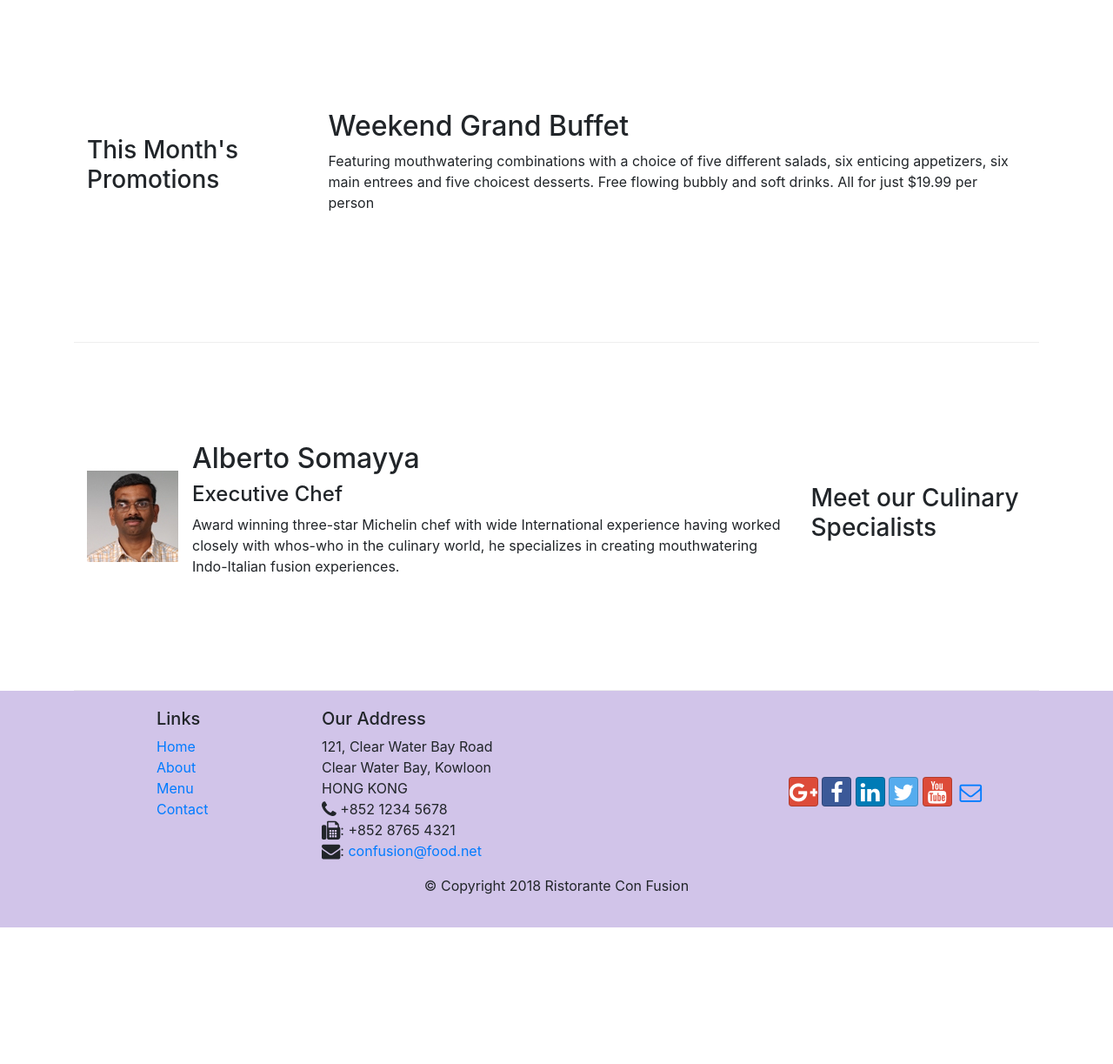
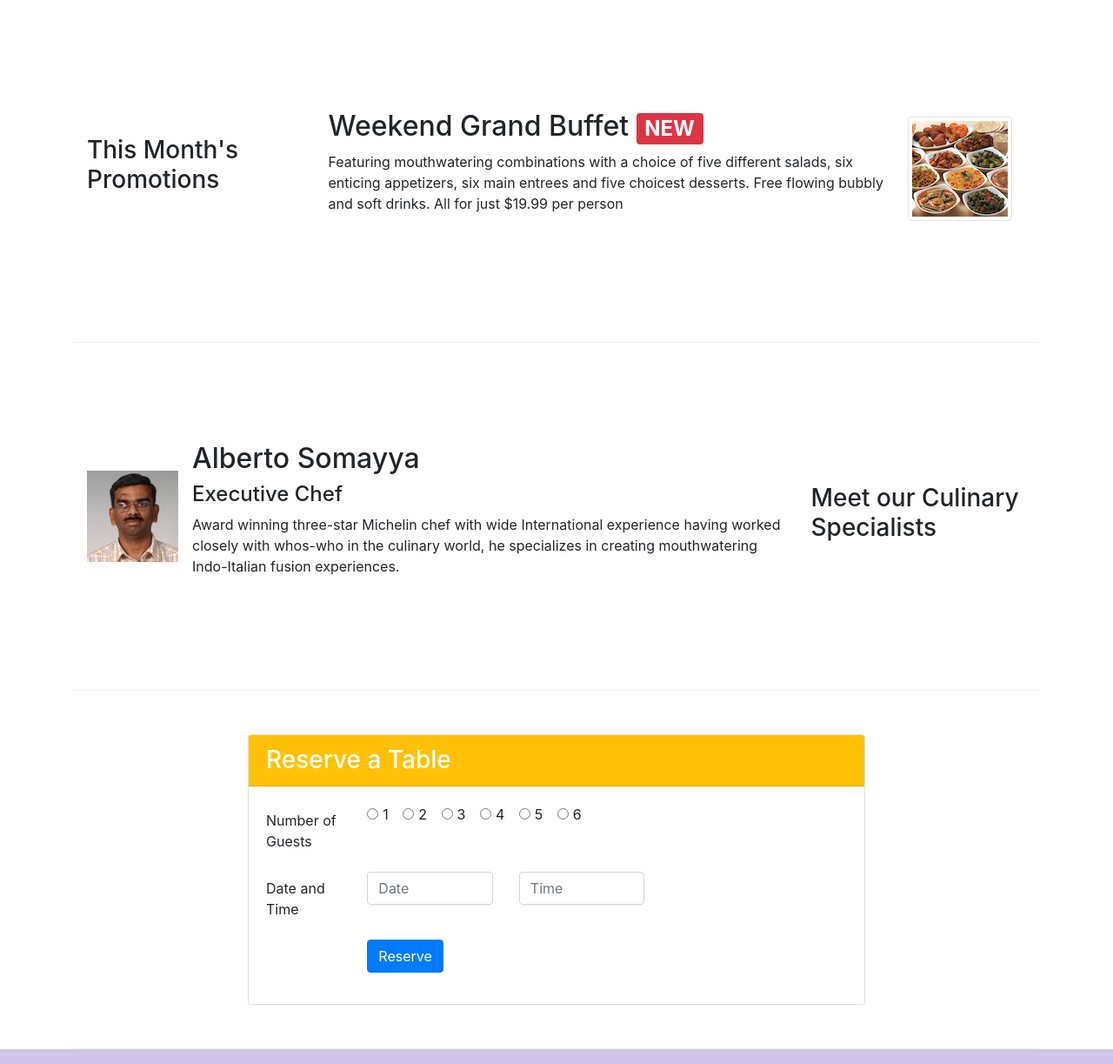
Before and after one commit to Nityasantoshini/git-test, a website: page index.html in a window 1280 px wide. Shown: the part 740-1963 px from the top of the page at 87% size. Before the commit the page ends 1806 px from the top, so only its background shows below. Drawn offline with nearby package versions, Linux system fonts and the light colour scheme.

Commit message:
assignment 2

```diff
--- a/index.html
+++ b/index.html
@@ -41,8 +41,15 @@
                     <h1>Ristorante con Fusion</h1>
                     <p>We take inspiration from the World's best cuisines, and create a unique fusion experience. Our lipsmacking creations will tickle your culinary senses!</p>
                 </div>
-                <div class = "col-12 col-sm align-self-center">
-                    <img src = "img/logo.png" class = "img-fluid">
+                <div class = "col-12 col-sm-6 align-self-center">
+                    <div class="row">
+                        <div class="col-12 col-sm-6">
+                            <img src="img/logo.png" class="img-fluid">
+                        </div>
+                        <div class="col-12 col-sm-6 align-self-center">
+                            <a role="button" class="btn-sm-block nav-link btn-warning" href="#reserveBtn" style = "text-align: center">Reserve Table</a>
+                        </div>
+                    </div>
                 </div>
             </div>
         </div>
@@ -55,10 +62,10 @@
             </div>
             <div class = "col col-sm order-sm-first col-md">
                 <div class = "media">
-                    <img class = "d-flex mr-3 img-thumbnail align-slef-center" src = "img/uthappizza.png" alt = "utthappizza">
+                    <img class = "d-flex mr-3 img-thumbnail align-self-center" src = "img/uthappizza.png" alt = "utthappizza">
                     <div class = "media-body">
                         <h2 class = "mt-0">Uthappizza<span class = "badge badge-danger">HOT</span> <span class = "badge badge-pill badge-secondary">$4.99</span></h2>
-                        <p>A unique combination of Indian Uthappam (pancake) and Italian pizza, topped with Cerignola olives, ripe vine cherry tomatoes, Vidalia onion, Guntur chillies and Buffalo Paneer.</p>
+                        <p class = "d-none d-sm-block">A unique combination of Indian Uthappam (pancake) and Italian pizza, topped with Cerignola olives, ripe vine cherry tomatoes, Vidalia onion, Guntur chillies and Buffalo Paneer.</p>
                     </div>
                 </div>
             </div>
@@ -69,9 +76,14 @@
             <div  class = "col-12 col-sm-4  col-md-3">
                 <h3>This Month's Promotions</h3>
             </div>
-            <div  class = "col col-sm  col-md">
-                <h2>Weekend Grand Buffet</h2>
-                <p>Featuring mouthwatering combinations with a choice of five different salads, six enticing appetizers, six main entrees and five choicest desserts. Free flowing bubbly and soft drinks. All for just $19.99 per person </p>
+            <div  class = "col col-sm order-sm-last col-md">
+                <div class = "media">
+                    <div class = "media-body">
+                        <h2>Weekend Grand Buffet <span class = "badge badge-danger">NEW</span></h2>
+                        <p class = "d-none d-sm-block">Featuring mouthwatering combinations with a choice of five different salads, six enticing appetizers, six main entrees and five choicest desserts. Free flowing bubbly and soft drinks. All for just $19.99 per person </p>
+                    </div>
+                    <img class = "d-flex mr-3 img-thumbnail align-self-center" src = "img/buffet.png" alt = "weekend grand buffet">
+                </div>
             </div>
         </div>
 
@@ -85,12 +97,74 @@
                     <div class = "media-body">
                         <h2 class = "mt-0">Alberto Somayya</h2>
                         <h4>Executive Chef</h4>
-                        <p>Award winning three-star Michelin chef with wide International experience having worked closely with whos-who in the culinary world, he specializes in creating mouthwatering Indo-Italian fusion experiences. </p>
+                        <p class = "d-none d-sm-block">Award winning three-star Michelin chef with wide International experience having worked closely with whos-who in the culinary world, he specializes in creating mouthwatering Indo-Italian fusion experiences. </p>
                     </div>
                 </div>
             </div>
         </div>
+
+        <div class = "row row-content align-items-center" id = "reserveBtn">
+            <div class = "offset-2 col-sm-8">
+                <div class = "card"  >
+                    <h3 class = "card-header bg-warning text-white"> Reserve a Table</h3>
+                    <div class = "card-body">
+                        <form>
+                            <div class = "form-group row">
+                                <label for= "guests" class = "col-md-2 col-form-label"> Number of Guests </label>
+                                <div class = "col-md-10">
+                                    <div class="form-check form-check-inline">
+                                        <input class="form-check-input" type="radio" name="inlineRadioOptions" id="inlineRadio1" value="option1">
+                                        <label class="form-check-label" for="inlineRadio1">1</label>
+                                    </div>
+                                    <div class="form-check form-check-inline">
+                                        <input class="form-check-input" type="radio" name="inlineRadioOptions" id="inlineRadio2" value="option2">
+                                        <label class="form-check-label" for="inlineRadio2">2</label>
+                                    </div>
+                                    <div class="form-check form-check-inline">
+                                        <input class="form-check-input" type="radio" name="inlineRadioOptions" id="inlineRadio3" value="option3">
+                                        <label class="form-check-label" for="inlineRadio3">3 </label>
+                                    </div>
+                                    <div class="form-check form-check-inline">
+                                        <input class="form-check-input" type="radio" name="inlineRadioOptions" id="inlineRadio1" value="option1">
+                                        <label class="form-check-label" for="inlineRadio1">4</label>
+                                    </div>
+                                    <div class="form-check form-check-inline">
+                                        <input class="form-check-input" type="radio" name="inlineRadioOptions" id="inlineRadio2" value="option2">
+                                        <label class="form-check-label" for="inlineRadio2">5</label>
+                                    </div>
+                                    <div class="form-check form-check-inline">
+                                        <input class="form-check-input" type="radio" name="inlineRadioOptions" id="inlineRadio3" value="option3">
+                                        <label class="form-check-label" for="inlineRadio3">6</label>
+                                    </div>
+                                </div>
+                            </div>
+
+                            <div class = "form-group row">
+                                <label for= "dateandtime" class = "col-12 col-md-2 col-form-label"> Date and Time </label>
+                                <div class = "col-12 col-md-3">
+                                    <input type = "text" class = "form-control" id = "date" placeholder="Date">
+                                </div>
+                                <div class = "col-12 col-md-3">
+                                    <input type = "text" class = "form-control" id = "time" placeholder="Time">
+                                </div>
+                            </div>
+
+                            <div class = "form-group row">
+                                <div class = "offset-md-2 col-md-10">
+                                    <button type = "submit" class = "btn btn-primary">
+                                        Reserve
+                                    </button>
+                                </div>
+                            </div>
+                        </form>
+                    </div>
+                </div>
+            </div>
+        </div>
+
     </div>
+
+
 
     <footer class = "footer">
         <div class = "container">
```
